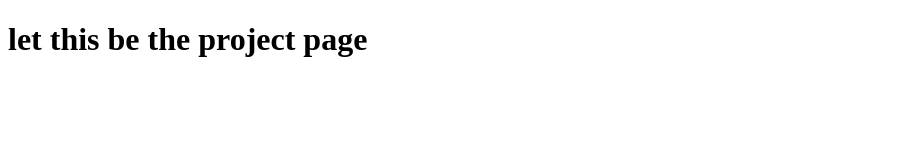
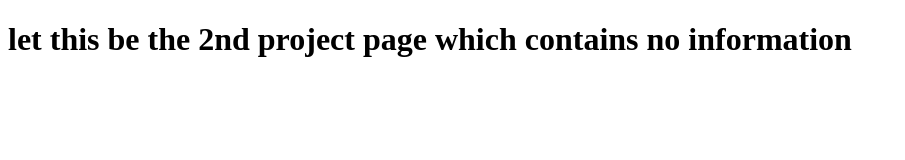
Before and after one commit to Ada-Fun31/project-one-page, a website: page public/project.html in a window 1280 px wide. Shown: the whole page, without its empty margins (0-905 px from the left). Drawn offline with Linux system fonts and the light colour scheme.

Commit message:
project.html changed

```diff
--- a/public/project.html
+++ b/public/project.html
@@ -7,6 +7,6 @@
     <title>Document</title>
 </head>
 <body>
-    <h1>let this be the project page</h1>
+    <h1>let this be the 2nd project page which contains no information</h1>
 </body>
 </html>
```
